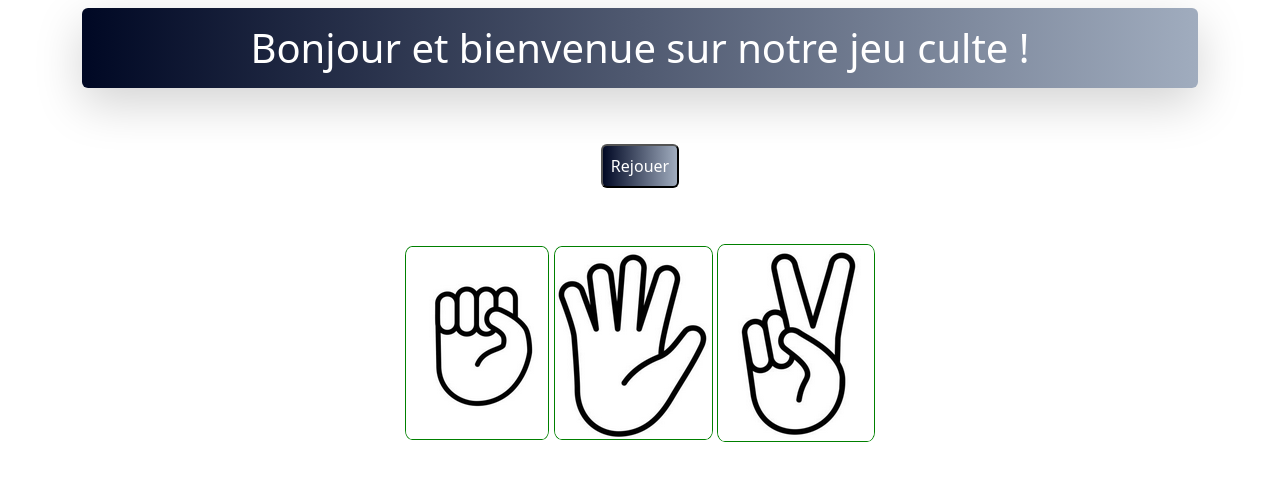
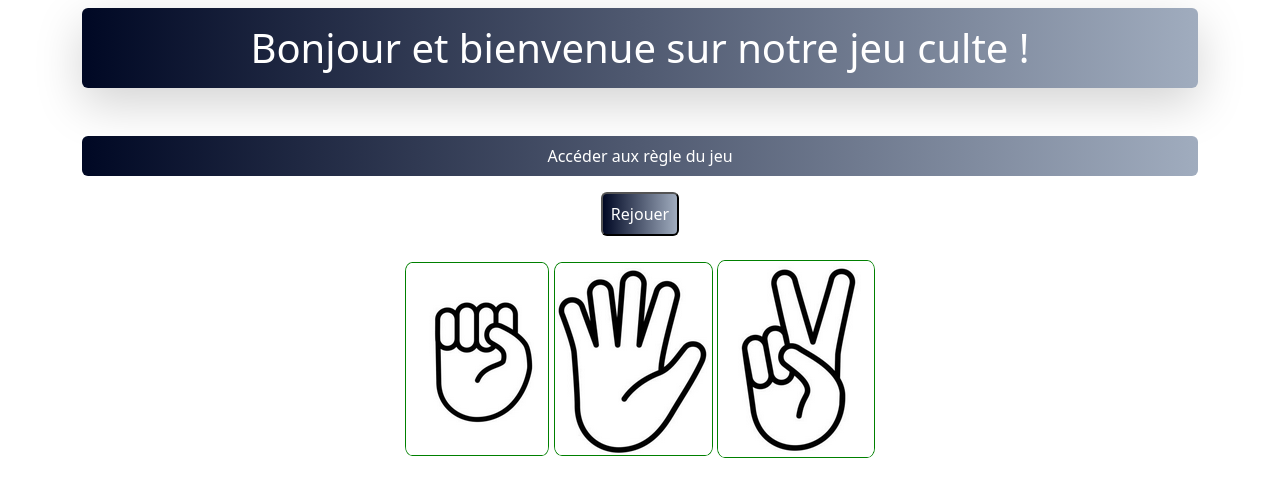
Before and after one commit to zeba79/PierreFeuilleCiseaux, a PHP site: page / in a window 1280 px wide. Shown: the top 484 px of the page. Run offline with PHP 8.4, Linux system fonts and the light colour scheme.

Commit message:
Bouton d'accès aux règles du jeu

```diff
--- a/index.php
+++ b/index.php
@@ -5,7 +5,7 @@
     <meta name="viewport" content="width=device-width, initial-scale=1">
     <link href="https://cdn.jsdelivr.net/npm/bootstrap@5.3.3/dist/css/bootstrap.min.css" rel="stylesheet"
     integrity="sha384-QWTKZyjpPEjISv5WaRU9OFeRpok6YctnYmDr5pNlyT2bRjXh0JMhjY6hW+ALEwIH" crossorigin="anonymous">
-    <link rel="stylesheet" href="style2.css">
+    <link rel="stylesheet" href="style.css">
     <title>Pierre Feuille Ciseaux</title>
   </head>
   <body>
@@ -13,17 +13,21 @@
         <h1 class="bandeau shadow-lg p-3 mt-2 mb-5 rounded text-center">
             Bonjour et bienvenue sur notre jeu culte ! </h1>
     </div>
-    <div class="container text-center mb-5 ">
-        <button type="button" class="bandeau p-2 mt-2 mb-2  rounded text-center" id="rejouer" >Rejouer</button>
+    <div class="container text-center mb-3 ">
+      <a href="#regles" class="nav nav-link bandeau p-2 mt-2 mb-2 rounded" id="reglesDuJeu">
+          Accéder aux règle du jeu
+      </a>
+        <button type="button" class="bandeau p-2 mt-2 mb-2  rounded" id="rejouer" >Rejouer</button>
+    </div>
     </div>
     <div class="container text-center ">
         <img src="/assets//img/Pierre.png" alt="pierre" id="pierre" class="green" >
         <img src="/assets/img/Feuille.png " alt="Feuille" id="feuille"  class="green" >
         <img src="/assets/img/Ciseaux.png " alt="Ciseaux" id="ciseaux"  class="green" >
+        <h3  class="mt-5" id="regles">Règles du jeu</h3>
     </div>
 
     <div class="container text-center mt-5 bandeau p-3 rounded" id="message">
-        Messages
     </div>
     <script
     src="https://cdn.jsdelivr.net/npm/bootstrap@5.3.3/dist/js/bootstrap.bundle.min.js"
--- a/script.js
+++ b/script.js
@@ -1,24 +1,26 @@
 // Création des constantes de récupération des items par leur Id
 const imagePierre = document.getElementById("pierre");
+const imageFeuille = document.getElementById("feuille");
+const imageCiseaux = document.getElementById("ciseaux");
+const message =document.getElementById("message");
+const rejouer = document.getElementById("rejouer");
+const regles = document.getElementById("regles");
+const reglesDuJeu = document.getElementById("reglesDuJeu");
 
-const imageFeuille = document.getElementById("feuille");
+reglesDuJeu.addEventListener("click", afficherRegles);
 
-const imageCiseaux = document.getElementById("ciseaux");
+function afficherRegles(){
+    regles.setAttribute("style","visibility:visible;  height: 100%;");
+}
 
-const message =document.getElementById("message");
-
-const rejouer = document.getElementById("rejouer");
-
-
+// Ajout d'évènement sur e bouton "Rjouer"
 rejouer.addEventListener("click", function(){init();})
-
 
 // Définition du choix de l'ordi et les choix possibles
 let choixOrdinateur;
 const choixPoissible = ["PIERRE", "FEUILLE", "CISEAUX"];
 
 function init(){
-
     // Ajout d'évènement à chaque image
     imagePierre.addEventListener("click", clickPierre);
     imageFeuille.addEventListener("click", clickFeuille);
@@ -32,6 +34,7 @@ function init(){
     message.innerHTML = "Le choix de l'ordinateur est fait, à vous de jouer...";
 
 }
+
 // Création des fonctions
 function clickPierre(){
     imagePierre.style.border = "thick solid #0000FF";
@@ -47,21 +50,19 @@ function clickCiseaux(choixJoueur){
     imageCiseaux.style.border = "thick solid #0000FF";
     verification(2);
 }
-
+//  Création de la fonction pour comparer les choix entre jouer et ordinateur
 function verification(choixJoueur){
     let gagnant;
     if(choixJoueur == choixOrdinateur){
-        gagnant = "Match nul !";
+        gagnant = "Match nul, retantez votre choix !";
     } else if((choixJoueur == 0 && choixOrdinateur == 2) || (choixJoueur == 1 && choixOrdinateur == 2) || (choixJoueur == 2 && choixOrdinateur == 1)){
-        gagnant = "Vous avez gagné";
+        gagnant = "Bravo vous avez gagné";
     } else {
-        gagnant = "L'ordinateur à gagné";
+        gagnant = "Dommage, l'ordinateur à gagné";
     }
     message.innerHTML = "Le choix de l'ordinateur est : " + choixPoissible[choixOrdinateur] + "<br>" + "Votre choix est " + choixJoueur + "<br>" + gagnant;
 
     // Suppression des évènements
-
-
     imagePierre.removeEventListener("click", clickPierre);
     imageFeuille.removeEventListener("click", clickFeuille);
     imageCiseaux.removeEventListener("click", clickCiseaux);
--- a/style2.css
+++ b/style.css
@@ -8,3 +8,9 @@
     border: 1px solid yellowgreen;
     border-radius: 5%;
 }
+
+
+#regles{
+    visibility: hidden;
+    height: 1px;
+}
```
